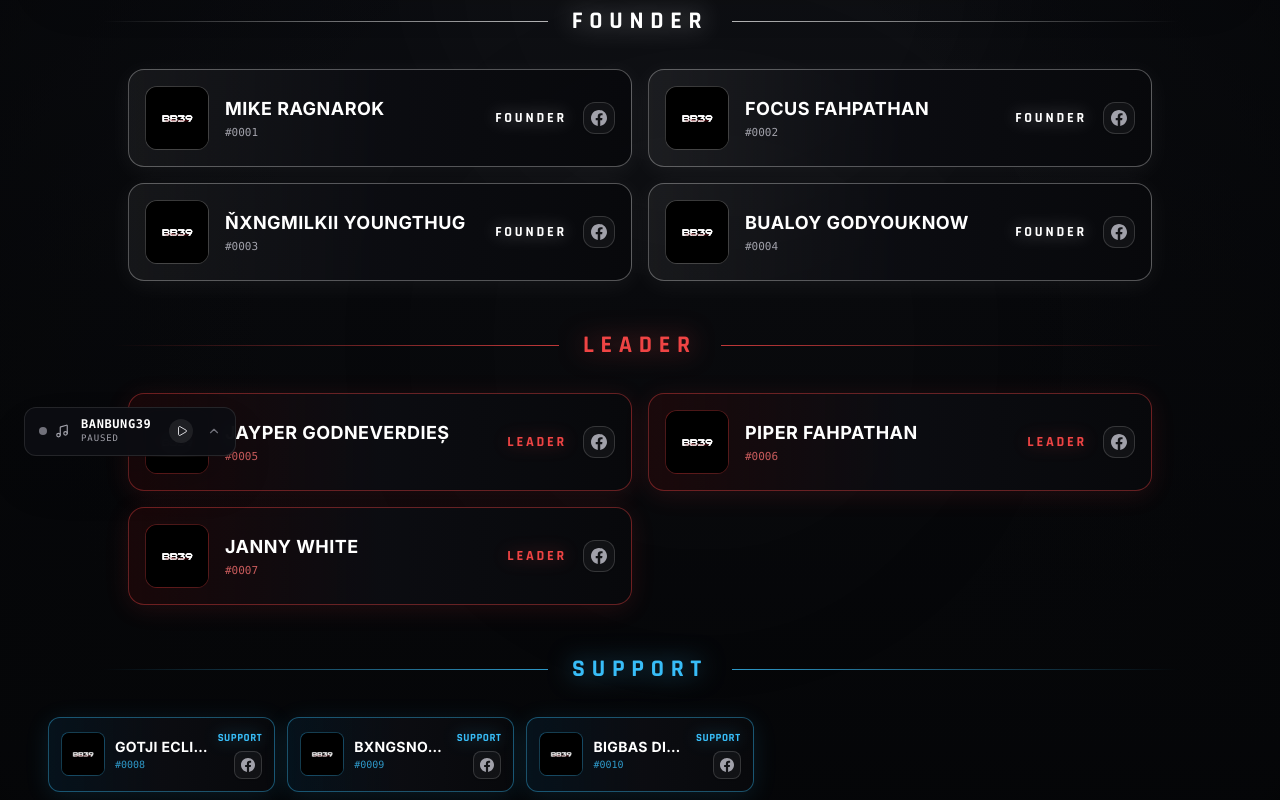
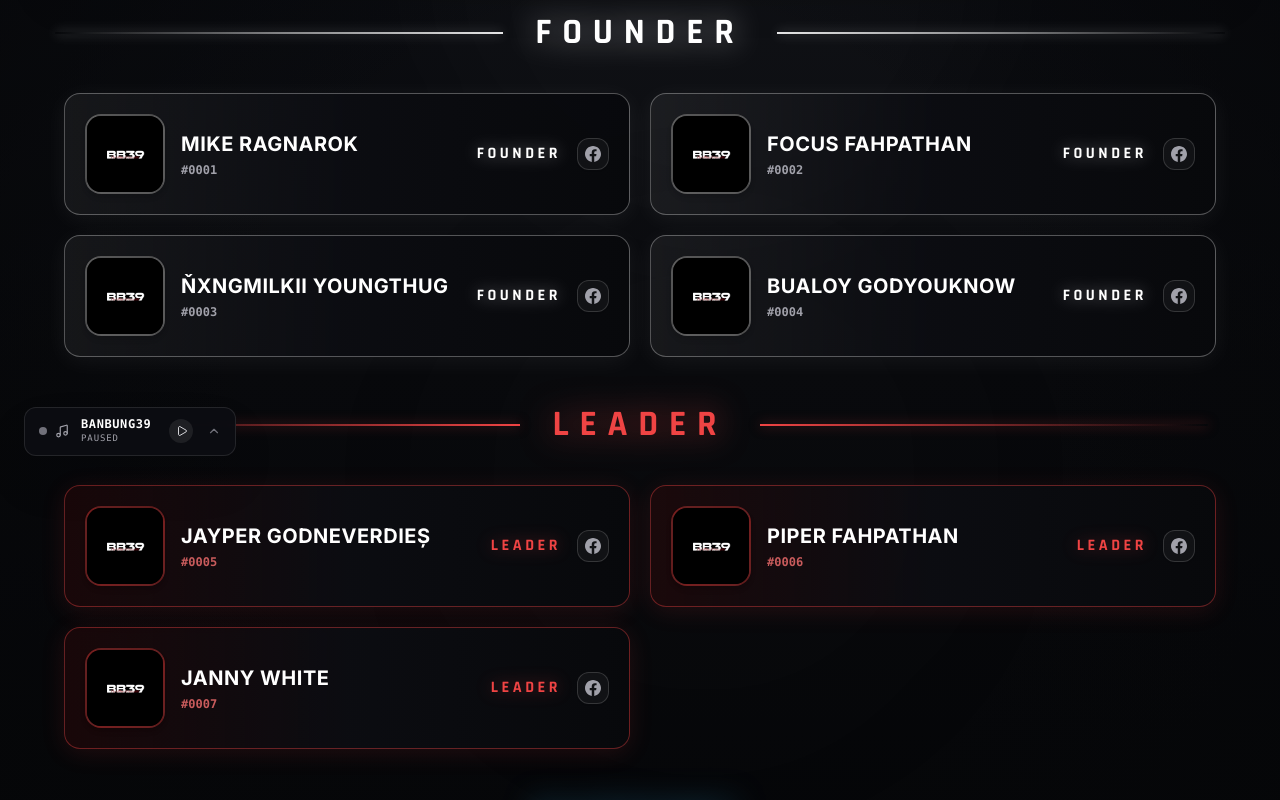
Before and after one commit to Orinn1/Banbung39, a Next.js app: page /members in a window 1280 px wide. Shown: the part 320-1120 px from the top of the page. Built offline with nearby package versions, Linux system fonts and the light colour scheme; a web font is replaced by a local one.

Commit message:
Enlarge members cards: bigger avatars, taller cards, wider layout, and no name truncation

```diff
--- a/app/members/page.tsx
+++ b/app/members/page.tsx
@@ -86,8 +86,8 @@ export default function MembersPage() {
         </nav>
       </header>
 
-      {/* MAIN CONTAINER */}
-      <main className="relative z-20 flex-1 max-w-7xl w-full mx-auto px-4 sm:px-8 md:px-12 py-8 sm:py-12">
+      {/* MAIN CONTAINER (Expanded width for generous 5-column and 2-column cards) */}
+      <main className="relative z-20 flex-1 max-w-[1440px] w-full mx-auto px-4 sm:px-8 md:px-12 py-8 sm:py-12">
         {/* Clean Hero Title */}
         <div className="mb-8 sm:mb-10 text-center sm:text-left">
           <h1
@@ -219,7 +219,7 @@ export default function MembersPage() {
             {(selectedRole === 'All' || selectedRole === 'Founder') && founderList.length > 0 && (
               <section>
                 <SectionHeader title="FOUNDER" role="Founder" />
-                <div className="grid grid-cols-1 md:grid-cols-2 gap-4 max-w-5xl mx-auto">
+                <div className="grid grid-cols-1 md:grid-cols-2 gap-5 max-w-6xl mx-auto">
                   {founderList.map((m) => (
                     <MemberCard
                       key={m.id}
@@ -235,7 +235,7 @@ export default function MembersPage() {
             {(selectedRole === 'All' || selectedRole === 'Leader') && leaderList.length > 0 && (
               <section>
                 <SectionHeader title="LEADER" role="Leader" />
-                <div className="grid grid-cols-1 md:grid-cols-2 gap-4 max-w-5xl mx-auto">
+                <div className="grid grid-cols-1 md:grid-cols-2 gap-5 max-w-6xl mx-auto">
                   {leaderList.map((m) => (
                     <MemberCard
                       key={m.id}
@@ -251,7 +251,7 @@ export default function MembersPage() {
             {(selectedRole === 'All' || selectedRole === 'Support') && supportList.length > 0 && (
               <section>
                 <SectionHeader title="SUPPORT" role="Support" />
-                <div className="grid grid-cols-2 sm:grid-cols-3 md:grid-cols-4 lg:grid-cols-5 gap-3">
+                <div className="grid grid-cols-1 sm:grid-cols-2 md:grid-cols-3 lg:grid-cols-4 xl:grid-cols-5 gap-4">
                   {supportList.map((m) => (
                     <MemberCard
                       key={m.id}
@@ -267,7 +267,7 @@ export default function MembersPage() {
             {(selectedRole === 'All' || selectedRole === 'Member') && regularMemberList.length > 0 && (
               <section>
                 <SectionHeader title="MEMBERS" role="Member" />
-                <div className="grid grid-cols-2 sm:grid-cols-3 md:grid-cols-4 lg:grid-cols-5 gap-3">
+                <div className="grid grid-cols-1 sm:grid-cols-2 md:grid-cols-3 lg:grid-cols-4 xl:grid-cols-5 gap-4">
                   {regularMemberList.map((m) => (
                     <MemberCard
                       key={m.id}
@@ -312,14 +312,14 @@ function SectionHeader({
 }) {
   const theme = getRoleTheme(role);
   return (
-    <div className="flex items-center justify-center gap-3 sm:gap-6 my-6 sm:my-8">
-      <div className={`h-[1px] flex-1 max-w-[120px] sm:max-w-xs md:max-w-md ${theme.headingLineLeft}`} />
+    <div className="flex items-center justify-center gap-4 sm:gap-8 my-8 sm:my-10">
+      <div className={`h-[2px] flex-1 max-w-[140px] sm:max-w-sm md:max-w-md ${theme.headingLineLeft}`} />
       <h2
-        className={`font-rajdhani text-lg sm:text-xl md:text-2xl font-bold tracking-[0.28em] uppercase text-center ${theme.headingText}`}
+        className={`font-rajdhani text-2xl sm:text-3xl md:text-4xl font-bold tracking-[0.3em] uppercase text-center ${theme.headingText}`}
       >
         {title}
       </h2>
-      <div className={`h-[1px] flex-1 max-w-[120px] sm:max-w-xs md:max-w-md ${theme.headingLineRight}`} />
+      <div className={`h-[2px] flex-1 max-w-[140px] sm:max-w-sm md:max-w-md ${theme.headingLineRight}`} />
     </div>
   );
 }
@@ -333,13 +333,13 @@ const getRoleTheme = (role: MemberRole) => {
         cardBorder: 'border-white/30 hover:border-white/90',
         cardBg: 'bg-gradient-to-r from-white/[0.06] via-[#0C0D12]/95 to-[#08090C]/95',
         glow: 'shadow-[0_4px_25px_rgba(255,255,255,0.06)] hover:shadow-[0_4px_35px_rgba(255,255,255,0.18)]',
-        avatarBorder: 'border-white/20',
+        avatarBorder: 'border-white/30',
         avatarBg: 'bg-gradient-to-br from-white/10 via-zinc-800/40 to-black',
         avatarText: 'text-white drop-shadow-[0_0_8px_rgba(255,255,255,0.5)]',
         roleText: 'text-white drop-shadow-[0_0_8px_rgba(255,255,255,0.4)]',
-        headingText: 'text-white drop-shadow-[0_0_12px_rgba(255,255,255,0.45)]',
-        headingLineLeft: 'bg-gradient-to-r from-transparent via-white/40 to-white/70',
-        headingLineRight: 'bg-gradient-to-l from-transparent via-white/40 to-white/70',
+        headingText: 'text-white drop-shadow-[0_0_15px_rgba(255,255,255,0.5)]',
+        headingLineLeft: 'bg-gradient-to-r from-transparent via-white/50 to-white/90 shadow-[0_0_12px_rgba(255,255,255,0.4)]',
+        headingLineRight: 'bg-gradient-to-l from-transparent via-white/50 to-white/90 shadow-[0_0_12px_rgba(255,255,255,0.4)]',
         idColor: 'text-zinc-400',
       };
     case 'Leader':
@@ -348,13 +348,13 @@ const getRoleTheme = (role: MemberRole) => {
         cardBorder: 'border-red-500/40 hover:border-red-400',
         cardBg: 'bg-gradient-to-r from-red-950/30 via-[#0C0D12]/95 to-[#08090C]/95',
         glow: 'shadow-[0_4px_25px_rgba(239,68,68,0.12)] hover:shadow-[0_4px_35px_rgba(239,68,68,0.25)]',
-        avatarBorder: 'border-red-500/30',
+        avatarBorder: 'border-red-500/40',
         avatarBg: 'bg-gradient-to-br from-red-950/60 via-zinc-900/40 to-black',
         avatarText: 'text-red-400 drop-shadow-[0_0_8px_rgba(239,68,68,0.5)]',
         roleText: 'text-red-500 drop-shadow-[0_0_8px_rgba(239,68,68,0.4)]',
-        headingText: 'text-red-500 drop-shadow-[0_0_12px_rgba(239,68,68,0.55)]',
-        headingLineLeft: 'bg-gradient-to-r from-transparent via-red-500/40 to-red-500/80',
-        headingLineRight: 'bg-gradient-to-l from-transparent via-red-500/40 to-red-500/80',
+        headingText: 'text-red-500 drop-shadow-[0_0_16px_rgba(239,68,68,0.6)]',
+        headingLineLeft: 'bg-gradient-to-r from-transparent via-red-500/50 to-red-500 shadow-[0_0_12px_rgba(239,68,68,0.5)]',
+        headingLineRight: 'bg-gradient-to-l from-transparent via-red-500/50 to-red-500 shadow-[0_0_12px_rgba(239,68,68,0.5)]',
         idColor: 'text-red-400/80',
       };
     case 'Support':
@@ -363,13 +363,13 @@ const getRoleTheme = (role: MemberRole) => {
         cardBorder: 'border-sky-400/40 hover:border-sky-300',
         cardBg: 'bg-gradient-to-r from-sky-950/30 via-[#0C0D12]/95 to-[#08090C]/95',
         glow: 'shadow-[0_4px_25px_rgba(56,189,248,0.12)] hover:shadow-[0_4px_35px_rgba(56,189,248,0.25)]',
-        avatarBorder: 'border-sky-400/30',
+        avatarBorder: 'border-sky-400/40',
         avatarBg: 'bg-gradient-to-br from-sky-950/60 via-zinc-900/40 to-black',
         avatarText: 'text-sky-300 drop-shadow-[0_0_8px_rgba(56,189,248,0.5)]',
         roleText: 'text-sky-400 drop-shadow-[0_0_8px_rgba(56,189,248,0.4)]',
-        headingText: 'text-sky-400 drop-shadow-[0_0_12px_rgba(56,189,248,0.55)]',
-        headingLineLeft: 'bg-gradient-to-r from-transparent via-sky-400/40 to-sky-400/80',
-        headingLineRight: 'bg-gradient-to-l from-transparent via-sky-400/40 to-sky-400/80',
+        headingText: 'text-sky-400 drop-shadow-[0_0_16px_rgba(56,189,248,0.6)]',
+        headingLineLeft: 'bg-gradient-to-r from-transparent via-sky-400/50 to-sky-400 shadow-[0_0_12px_rgba(56,189,248,0.5)]',
+        headingLineRight: 'bg-gradient-to-l from-transparent via-sky-400/50 to-sky-400 shadow-[0_0_12px_rgba(56,189,248,0.5)]',
         idColor: 'text-sky-400/80',
       };
     case 'Member':
@@ -378,13 +378,13 @@ const getRoleTheme = (role: MemberRole) => {
         cardBorder: 'border-zinc-700/50 hover:border-zinc-500',
         cardBg: 'bg-gradient-to-r from-zinc-900/40 via-[#0C0D12]/95 to-[#08090C]/95',
         glow: 'shadow-[0_4px_20px_rgba(0,0,0,0.6)] hover:shadow-[0_4px_25px_rgba(255,255,255,0.06)]',
-        avatarBorder: 'border-zinc-700/40',
+        avatarBorder: 'border-zinc-600/40',
         avatarBg: 'bg-gradient-to-br from-zinc-800/40 via-zinc-900/40 to-black',
         avatarText: 'text-zinc-300',
         roleText: 'text-zinc-400',
-        headingText: 'text-zinc-400 drop-shadow-[0_0_10px_rgba(255,255,255,0.2)]',
-        headingLineLeft: 'bg-gradient-to-r from-transparent via-zinc-600/40 to-zinc-500/70',
-        headingLineRight: 'bg-gradient-to-l from-transparent via-zinc-600/40 to-zinc-500/70',
+        headingText: 'text-zinc-300 drop-shadow-[0_0_12px_rgba(255,255,255,0.25)]',
+        headingLineLeft: 'bg-gradient-to-r from-transparent via-zinc-500/50 to-zinc-400 shadow-[0_0_8px_rgba(255,255,255,0.15)]',
+        headingLineRight: 'bg-gradient-to-l from-transparent via-zinc-500/50 to-zinc-400 shadow-[0_0_8px_rgba(255,255,255,0.15)]',
         idColor: 'text-zinc-500',
       };
   }
@@ -608,10 +608,10 @@ function MemberCard({
   if (variant === 'wide') {
     return (
       <div
-        className={`rounded-2xl border ${theme.cardBorder} ${theme.cardBg} ${theme.glow} p-3 sm:p-4 flex items-center justify-between gap-3 sm:gap-4 transition-all duration-300 hover:-translate-y-0.5 relative group/card`}
+        className={`rounded-2xl border ${theme.cardBorder} ${theme.cardBg} ${theme.glow} p-4 sm:p-5 min-h-[96px] sm:min-h-[104px] flex items-center justify-between gap-4 transition-all duration-300 hover:-translate-y-0.5 relative group/card`}
       >
         {/* Left: Square avatar with rounded corners */}
-        <div className={`w-14 h-14 sm:w-16 sm:h-16 rounded-xl overflow-hidden border ${theme.avatarBorder} ${theme.avatarBg} flex-shrink-0 flex items-center justify-center relative shadow-inner bg-black`}>
+        <div className={`w-18 h-18 sm:w-20 sm:h-20 rounded-2xl overflow-hidden border-2 ${theme.avatarBorder} ${theme.avatarBg} flex-shrink-0 flex items-center justify-center relative shadow-md bg-black`}>
           <img
             src={avatarSrc}
             alt={member.name}
@@ -621,18 +621,18 @@ function MemberCard({
         </div>
 
         {/* Middle: Member Name & ID */}
-        <div className="flex-1 min-w-0 pr-1">
-          <h3 className="text-base sm:text-lg font-bold text-white uppercase tracking-wide truncate group-hover/card:text-zinc-100 transition-colors">
+        <div className="flex-1 min-w-0 pr-2">
+          <h3 className="text-base sm:text-xl font-bold text-white uppercase tracking-wide leading-tight group-hover:text-zinc-100 transition-colors">
             {member.name}
           </h3>
-          <p className={`text-[11px] font-mono mt-0.5 ${theme.idColor}`}>
+          <p className={`text-xs font-mono mt-1 font-semibold ${theme.idColor}`}>
             {member.memberId}
           </p>
         </div>
 
         {/* Right: Role text + Facebook Button */}
         <div className="flex items-center gap-3 sm:gap-4 flex-shrink-0">
-          <span className={`font-rajdhani font-bold text-xs sm:text-sm tracking-[0.2em] uppercase ${theme.roleText}`}>
+          <span className={`font-rajdhani font-bold text-sm sm:text-base tracking-[0.22em] uppercase ${theme.roleText}`}>
             {roleLabel}
           </span>
           {member.facebook && (
@@ -643,13 +643,13 @@ function MemberCard({
     );
   }
 
-  // Compact variant for 5-column grid (Support & Member)
+  // Compact variant for 5-column grid (Support & Member) - Noticeably larger and no truncation
   return (
     <div
-      className={`rounded-xl border ${theme.cardBorder} ${theme.cardBg} ${theme.glow} p-2.5 sm:p-3 flex items-center gap-2.5 transition-all duration-300 hover:-translate-y-0.5 relative group/card`}
+      className={`rounded-2xl border ${theme.cardBorder} ${theme.cardBg} ${theme.glow} p-3.5 sm:p-4 min-h-[88px] sm:min-h-[94px] flex items-center gap-3.5 sm:gap-4 transition-all duration-300 hover:-translate-y-0.5 relative group/card`}
     >
-      {/* Left: Square avatar with rounded corners */}
-      <div className={`w-10 h-10 sm:w-11 sm:h-11 rounded-lg overflow-hidden border ${theme.avatarBorder} ${theme.avatarBg} flex-shrink-0 flex items-center justify-center relative shadow-inner bg-black`}>
+      {/* Left: Square avatar with rounded corners - Enlarged */}
+      <div className={`w-14 h-14 sm:w-16 sm:h-16 rounded-xl overflow-hidden border-2 ${theme.avatarBorder} ${theme.avatarBg} flex-shrink-0 flex items-center justify-center relative shadow-md bg-black`}>
         <img
           src={avatarSrc}
           alt={member.name}
@@ -658,22 +658,22 @@ function MemberCard({
         />
       </div>
 
-      {/* Middle: Member Name & ID */}
-      <div className="flex-1 min-w-0">
+      {/* Middle: Member Name & ID - Clean line-clamp-2 preventing awkward cutoffs */}
+      <div className="flex-1 min-w-0 pr-1">
         <h3
-          className="text-xs sm:text-sm font-bold text-white uppercase tracking-wide truncate group-hover/card:text-zinc-100 transition-colors"
+          className="text-sm sm:text-base font-bold text-white uppercase tracking-wide leading-snug line-clamp-2 group-hover:text-zinc-100 transition-colors"
           title={member.name}
         >
           {member.name}
         </h3>
-        <p className={`text-[10px] font-mono ${theme.idColor} truncate`}>
+        <p className={`text-[11px] font-mono mt-0.5 font-semibold ${theme.idColor}`}>
           {member.memberId}
         </p>
       </div>
 
       {/* Right: Role text + Facebook Button */}
-      <div className="flex flex-col items-end justify-center gap-1 flex-shrink-0">
-        <span className={`font-rajdhani font-bold text-[10px] sm:text-[11px] tracking-wider uppercase ${theme.roleText}`}>
+      <div className="flex flex-col items-end justify-between self-stretch py-0.5 flex-shrink-0 gap-1.5">
+        <span className={`font-rajdhani font-bold text-[11px] sm:text-xs tracking-wider uppercase ${theme.roleText}`}>
           {roleLabel}
         </span>
         {member.facebook && (
```
